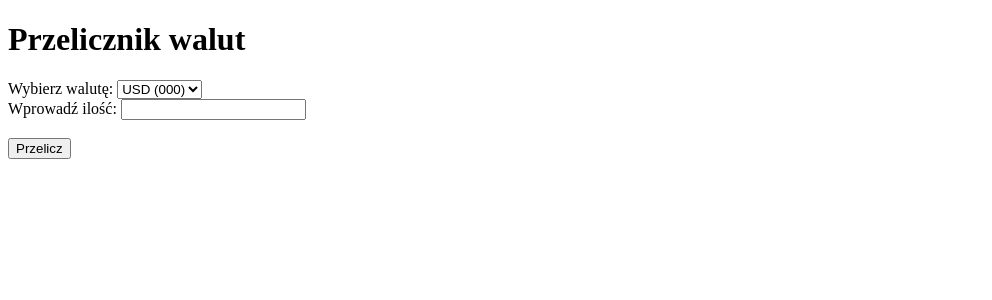
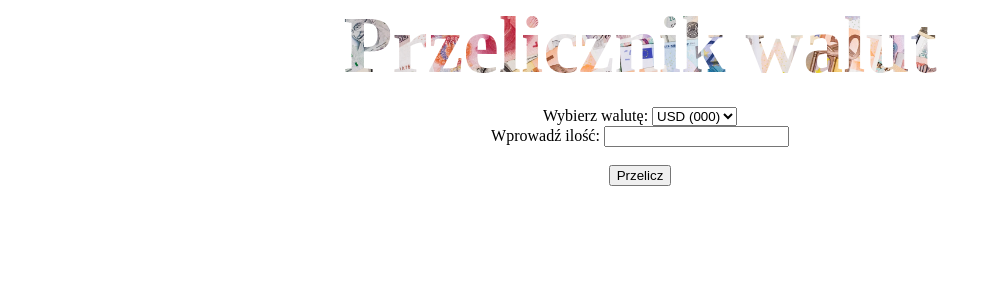
Before and after one commit to aleksigl/NBP_API, a Flask app: page /currency_calculator in a window 1280 px wide. Shown: the top 300 px of the page, without its empty margins (0-992 px from the left). Run offline with Flask 3, Linux system fonts and the light colour scheme; a database or web service that is not in the repository returns one stand-in record (values such as "Sample title"); data that the repository does not hold is empty.

Commit message:
Change calculation display format

```diff
--- a/app.py
+++ b/app.py
@@ -18,7 +18,7 @@ def index():
         selected_currency = next((currency for currency in currencies if currency['code'] == selected_currency_code), None)
 
         if selected_currency:
-            cost_in_pln = amount * selected_currency['bid']
+            cost_in_pln = '{:.2f}'.format(amount * selected_currency['bid'])
             return render_template('currency_calc.html', currencies=currencies, result=cost_in_pln, amount=amount, currency_code=selected_currency_code)
 
     return render_template('currency_calc.html', currencies=currencies)
--- a/templates/currency_calc.html
+++ b/templates/currency_calc.html
@@ -3,9 +3,35 @@
   <head>
     <meta charset="UTF-8" />
     <title>Przelicznik walut</title>
+    <style>
+        body {
+            margin: 0;
+            padding: 0;
+            text-align: center;
+        }
+
+        h1 {
+            display: inline-block;
+            margin: 0;
+            font-size: 80px;
+            background-image: url("{{ url_for('static', filename='money.jpg') }}");
+            background-repeat: no-repeat;
+            background-size: cover;
+            background-position: center;
+            color: transparent;
+            background-clip: text;
+            -webkit-background-clip: text;
+        }
+
+        h2 {
+            margin: 0;
+            font-size: 40px;
+        }
+    </style>
   </head>
   <body>
     <h1>Przelicznik walut</h1>
+    <p></p>
     <form action="/currency_calculator" method="post">
       <label for="currency">Wybierz walutę:</label>
       <select name="currency" id="currency">
@@ -22,8 +48,8 @@
     </form>
 
     {% if amount %}
-        <h3>Wartość w PLN:</h3>
-        <p>{{ amount }} {{ currency_code }} = {{ result }} PLN</p>
+        <p>Wartość w PLN:</p>
+        <h2>{{ amount }} {{ currency_code }} = {{ result }} PLN</h2>
     {% endif %}
   </body>
 </html>
```
Also changed, not shown: static/calc_style.css (deleted), static/money.jpg (added).
